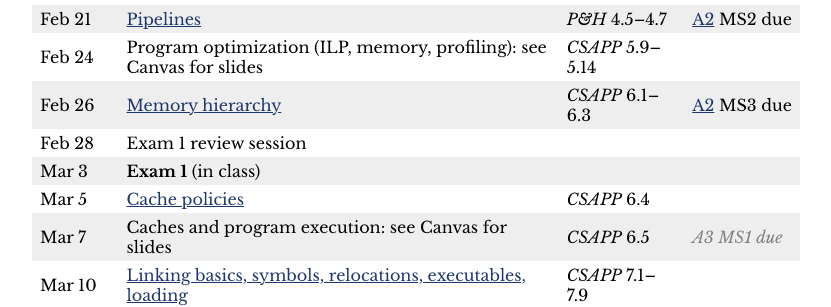
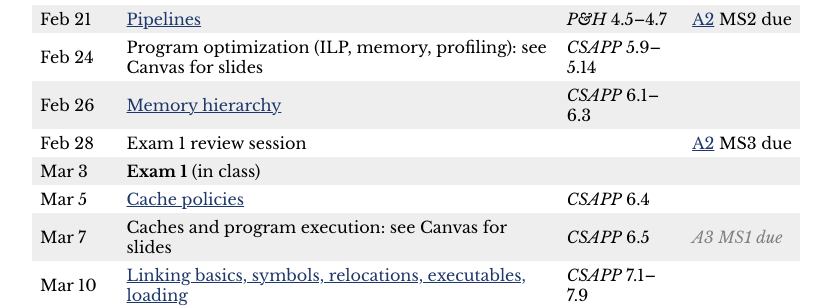
Before and after one commit to jhucsf/spring2025, a Jekyll site: the page built from schedule.md, in a window 1280 px wide. Shown: the part 1030-1337 px from the top of the page, without its empty margins (224-1055 px from the left). Built offline with Jekyll 4.4.1, drawn with Linux system fonts in a browser that asks for light colours.

```diff
--- a/schedule.csv
+++ b/schedule.csv
@@ -14,8 +14,8 @@ Feb 17,"Code and data interactions, buffer overflows",lectures/lecture11-public.
 Feb 19,"Program optimization (basic techniques): see Canvas for slides",,,*CSAPP* 5.1–5.8,
 Feb 21,"Pipelines",lectures/lecture13-public.pdf,,"<i>P&amp;H</i> 4.5–4.7","[A2](assign/assign02.html) MS2 due"
 Feb 24,"Program optimization (ILP, memory, profiling): see Canvas for slides",,,*CSAPP* 5.9–5.14,
-Feb 26,"Memory hierarchy",lectures/lecture15-public.pdf,,*CSAPP* 6.1–6.3,"[A2](assign/assign02.html) MS3 due"
-Feb 28,"Exam 1 review session",,,,
+Feb 26,"Memory hierarchy",lectures/lecture15-public.pdf,,*CSAPP* 6.1–6.3,
+Feb 28,"Exam 1 review session",,,,"[A2](assign/assign02.html) MS3 due"
 Mar 3,"**Exam 1** (in class)",
 Mar 5,"Cache policies",lectures/lecture16-public.pdf,,*CSAPP* 6.4,
 Mar 7,"Caches and program execution: see Canvas for slides",,,*CSAPP* 6.5,"<span class='tentative'>A3 MS1 due</span>"
--- a/schedule.md
+++ b/schedule.md
@@ -42,8 +42,8 @@ Feb 17 | [Code and data interactions, buffer overflows](lectures/lecture11-publi
 Feb 19 | Program optimization (basic techniques): see Canvas for slides | *CSAPP* 5.1–5.8 |
 Feb 21 | [Pipelines](lectures/lecture13-public.pdf) | <i>P&amp;H</i> 4.5–4.7 | [A2](assign/assign02.html) MS2 due
 Feb 24 | Program optimization (ILP, memory, profiling): see Canvas for slides | *CSAPP* 5.9–5.14 |
-Feb 26 | [Memory hierarchy](lectures/lecture15-public.pdf) | *CSAPP* 6.1–6.3 | [A2](assign/assign02.html) MS3 due
-Feb 28 | Exam 1 review session |  |
+Feb 26 | [Memory hierarchy](lectures/lecture15-public.pdf) | *CSAPP* 6.1–6.3 |
+Feb 28 | Exam 1 review session |  | [A2](assign/assign02.html) MS3 due
 Mar 3 | **Exam 1** (in class) |  |
 Mar 5 | [Cache policies](lectures/lecture16-public.pdf) | *CSAPP* 6.4 |
 Mar 7 | Caches and program execution: see Canvas for slides | *CSAPP* 6.5 | <span class='tentative'>A3 MS1 due</span>
```
Also changed, not shown: assign/assign02.md (+3 -1 lines), assignments.md (+1 -1 lines), index.md (+2 -0 lines).
